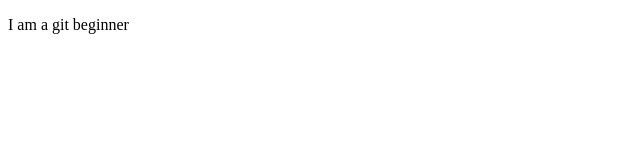
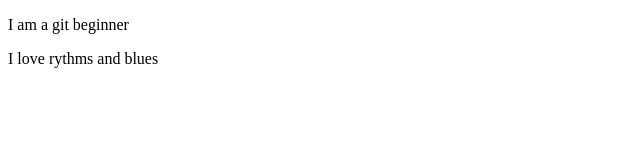
Before and after one commit to D012f/practice, a plain HTML site: page scr/babie.html in a window 1280 px wide. Shown: the whole page, without its empty margins (0-640 px from the left). Drawn offline with Linux system fonts and the light colour scheme.

Commit message:
Added the hobbies page

```diff
--- a/scr/babie.html
+++ b/scr/babie.html
@@ -7,5 +7,6 @@
 </head>
 <body>
     <P>I am a git beginner</P>
+    <p>I love rythms and blues</p>
 </body>
 </html>
```
